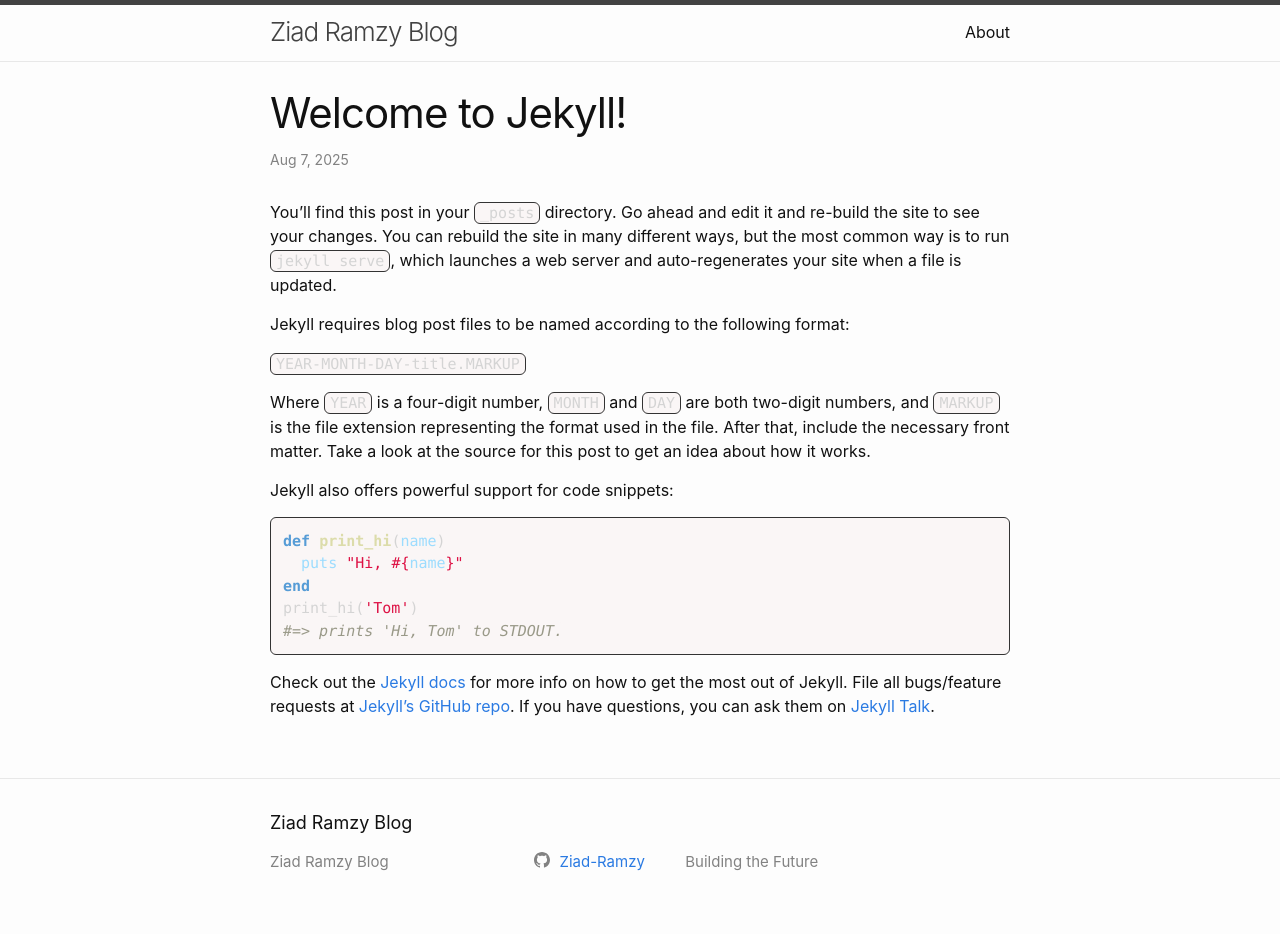
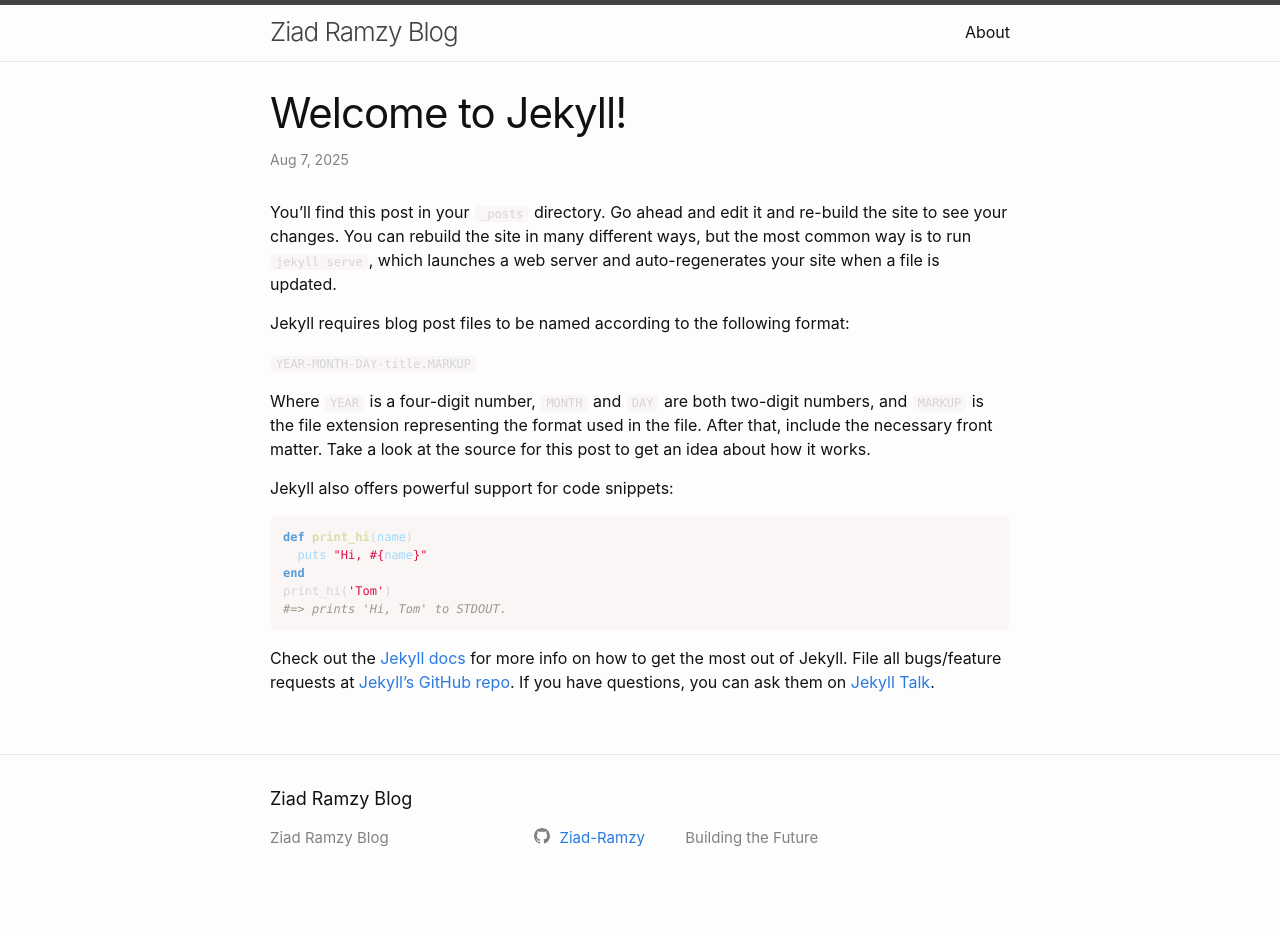
Before and after one commit to Ziad-Ramzy/ziad-ramzy.github.io, a Jekyll site: the page built from _posts/2025-08-07-welcome-to-jekyll.markdown, in a window 1280 px wide. Built offline with Jekyll 4.4.1, drawn with Linux system fonts in a browser that asks for light colours; after the commit the page ends 909 px from its top, so only the background shows below that.

Commit message:
some customizations

```diff
--- a/assets/main.scss
+++ b/assets/main.scss
@@ -7,10 +7,10 @@
 
 pre, code {
   font-family: "Menlo", "Consolas", "Courier New", monospace;
-  font-size: 15px;
+  font-size: 12px;
   background-color: #faf6f6;
   color: #d4d4d4;
-  border: 1px solid #333;
+  border: 1px solid #fdfbfb;
   border-radius: 6px;
 }
 
```
